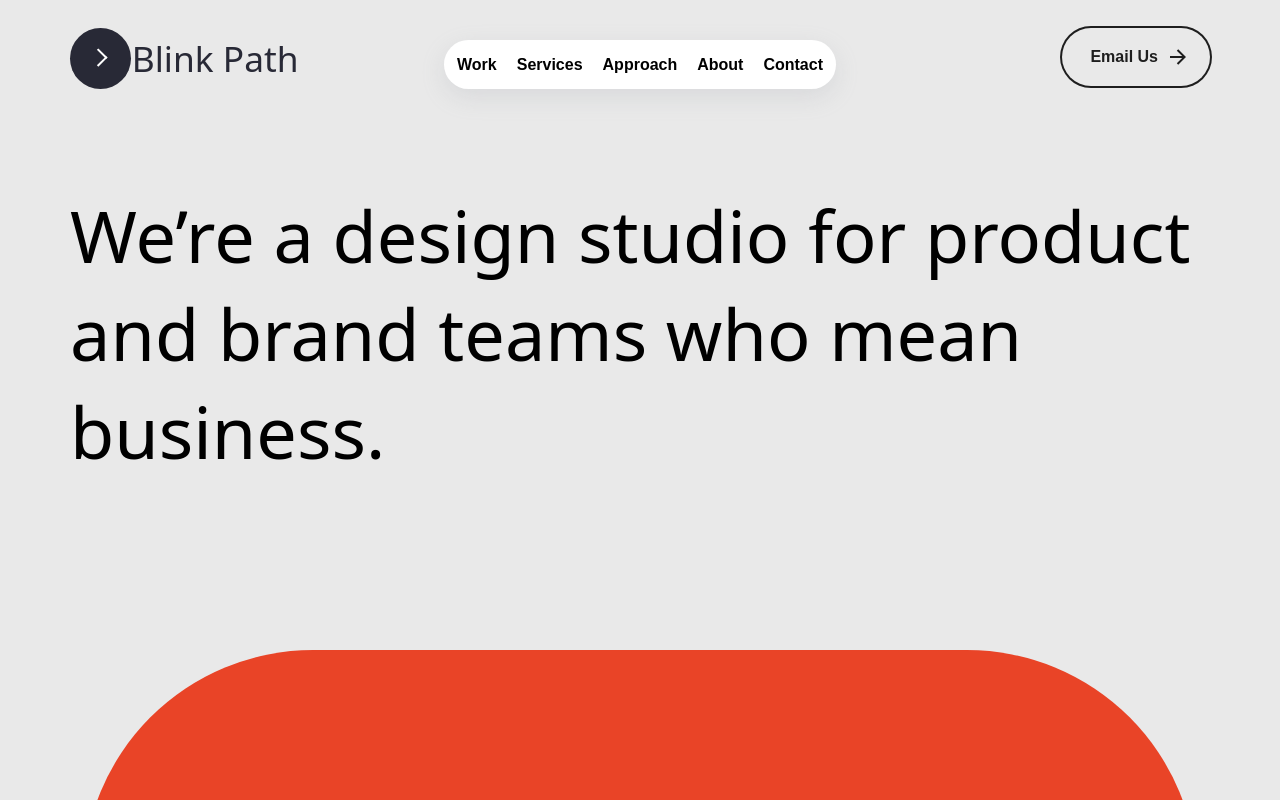
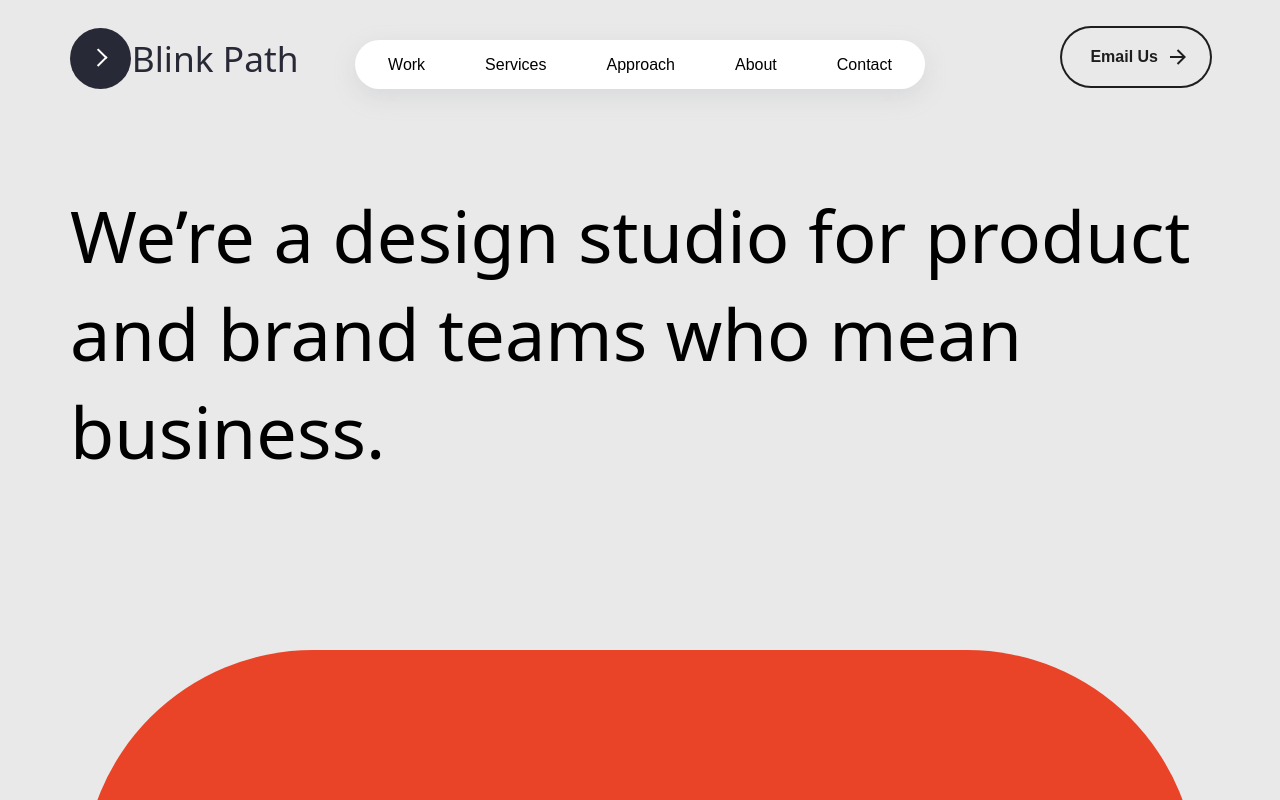
Before and after one commit to Subhamjain02/BlinkPath, a React (Vite) app in the folder profile-demo/: page / in a window 1280 px wide. Shown: the top 800 px of the page. Built offline with nearby package versions, Linux system fonts and the light colour scheme.

Commit message:
Increase Navbar length, Decrease Navbar font weight

```diff
--- a/profile-demo/src/Components/Navbar/NavbarButton.jsx
+++ b/profile-demo/src/Components/Navbar/NavbarButton.jsx
@@ -18,8 +18,9 @@ const StyledWrapper = styled.div`
     font-size: 16px;
     border: none;
     background: none;
-    font-weight: 600;
+    font-weight: 400;
     font-family: 'Poppins', sans-serif;
+    margin: 0 20px;
   }
 
   button::before {
```
